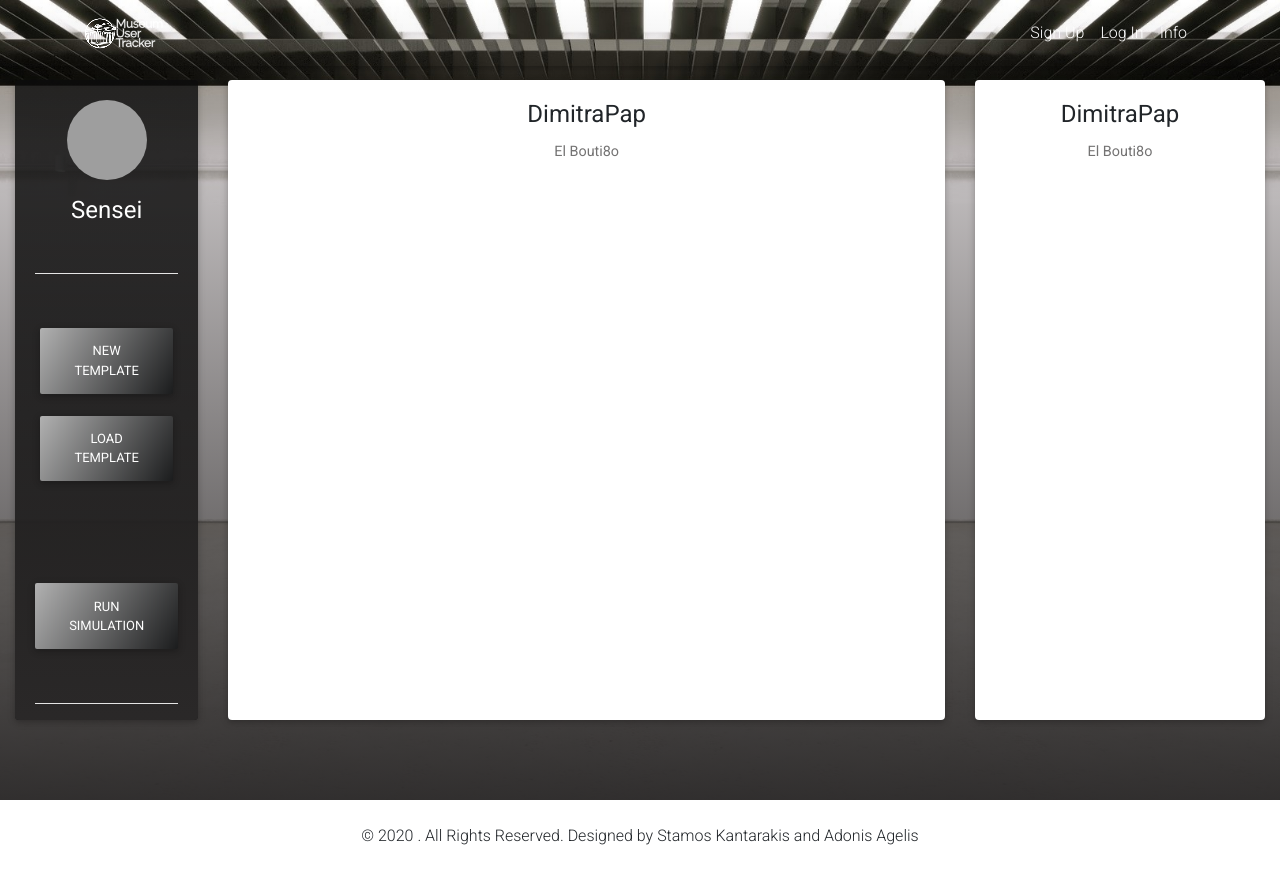
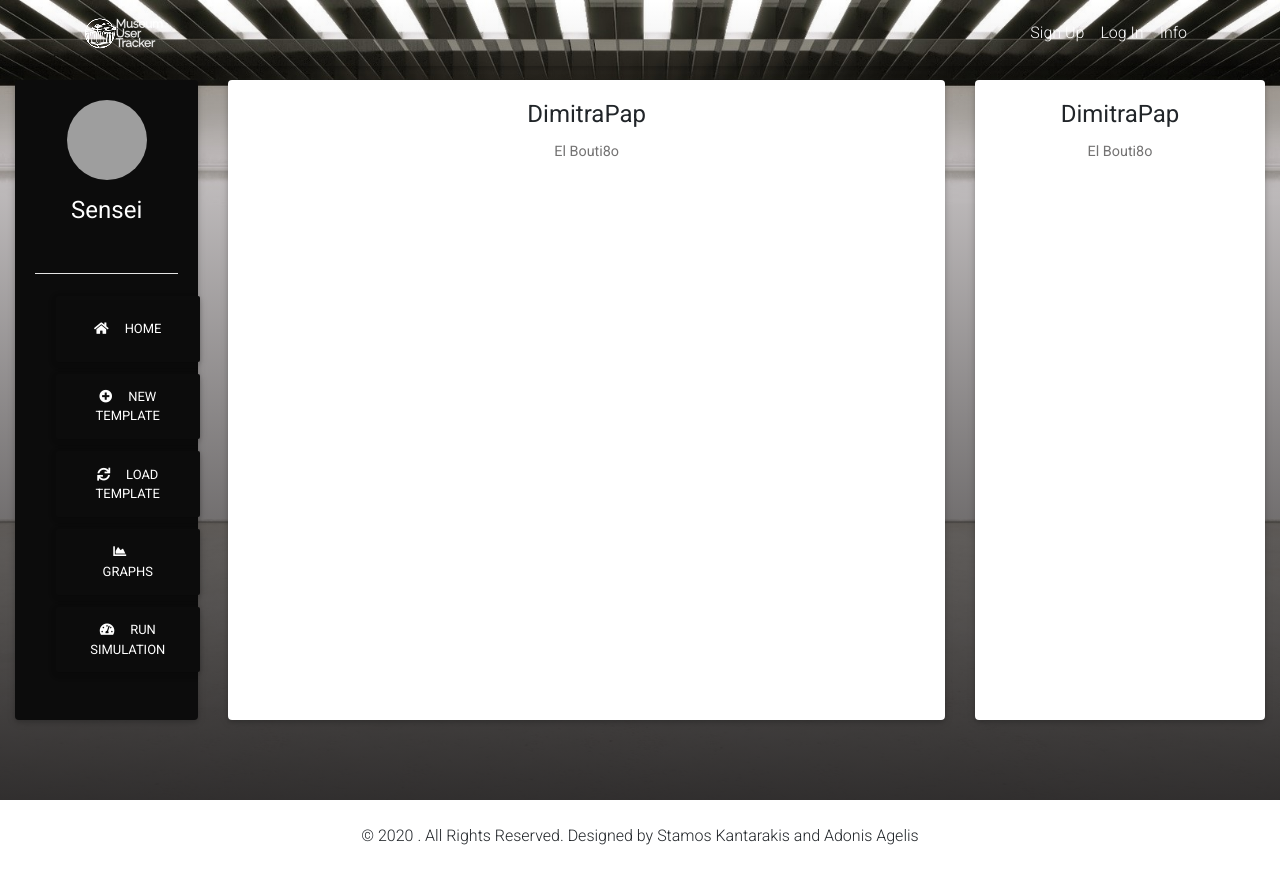
Before and after one commit to AdonisAgelis/thesis-project, a React (Create React App) app in the folder frontend/: page /profile in a window 1280 px wide. Built offline with nearby package versions, Linux system fonts and the light colour scheme; grey boxes are pictures that could not be loaded.

Commit message:
THE WHIP

```diff
--- a/frontend/package.json
+++ b/frontend/package.json
@@ -9,6 +9,7 @@
     "bootstrap": "^4.5.0",
     "mdbreact": "^4.27.0",
     "react": "^16.13.1",
+    "react-bootstrap-icons": "^1.0.3-alpha5",
     "react-dom": "^16.13.1",
     "react-pro-sidebar": "^0.4.3",
     "react-router-dom": "^5.2.0",
--- a/frontend/src/columnsProfile.component.js
+++ b/frontend/src/columnsProfile.component.js
@@ -1,5 +1,6 @@
 import React from "react";
 import { BrowserRouter as Router } from "react-router-dom";
+
 import {
   MDBMask,
   MDBRow,
@@ -15,6 +16,9 @@ import {
   MDBCardText,
   MDBInput,
   MDBAnimation,
+  MDBBtnGroup,
+  MDBNav,
+  MDBNavLink,
 } from "mdbreact";
 import "./profile.css";
 
@@ -23,12 +27,13 @@ class ColumnsProfile extends React.Component {
     if (this.props.columnPos == 2) {
       return (
         <MDBCol md={this.props.columnPos}>
+          <MDBAnimation type="fadeInDown" delay=".3s">
             <MDBCard
               style={{
                 height: "40rem",
               }}
             >
-            <MDBCardBody className="rounded mb-0 gradient">
+              <MDBCardBody className="rounded mb-0">
                 <img
                   id="avatar"
                   className="rounded-circle"
@@ -45,30 +50,48 @@ class ColumnsProfile extends React.Component {
                   Sensei
                 </MDBCardTitle>
                 <hr className="hr" style={{ backgroundColor: "white" }}></hr>
-              {/* <MDBCardText style={{textAlign: 'center'}}>
-
-                        </MDBCardText> */}
-              <div className="profBtn">
-                <MDBBtn className="styleBtn" gradient>
+                <MDBCol>
+                  <MDBNav className="flex-column   ">
+                    <MDBBtn className="styleBtn">
+                      <MDBIcon icon="home" style={{ marginRight: "1rem" }} />
+                      Home
+                    </MDBBtn>
+                    <MDBBtn className="styleBtn">
+                      <MDBIcon
+                        icon="plus-circle"
+                        style={{ marginRight: "1rem" }}
+                      />
                       New Template
                     </MDBBtn>
-                <MDBBtn id="loadBtn" className="styleBtn" gradient>
+                    <MDBBtn className="styleBtn">
+                      <MDBIcon icon="sync" style={{ marginRight: "1rem" }} />
                       Load Template
                     </MDBBtn>
-              </div>
-              <div className="profBtn">
-                <MDBBtn id="runBtn" className="styleBtn" gradient>
+                    <MDBBtn className="styleBtn">
+                      <MDBIcon
+                        icon="chart-area"
+                        style={{ marginRight: "1rem" }}
+                      />
+                      Graphs
+                    </MDBBtn>
+                    <MDBBtn className="styleBtn">
+                      <MDBIcon
+                        icon="tachometer-alt"
+                        style={{ marginRight: "1rem" }}
+                      />
                       Run Simulation
                     </MDBBtn>
-              </div>
-              <hr className="hr" style={{ backgroundColor: "white" }}></hr>
+                  </MDBNav>
+                </MDBCol>
               </MDBCardBody>
             </MDBCard>
+          </MDBAnimation>
         </MDBCol>
       );
     } else if (this.props.columnPos == 7) {
       return (
         <MDBCol md={this.props.columnPos}>
+          <MDBAnimation type="fadeInDown" delay=".4s">
             <MDBCard
               style={{
                 height: "40rem",
@@ -87,11 +110,13 @@ class ColumnsProfile extends React.Component {
                 </MDBCardText>
               </MDBCardBody>
             </MDBCard>
+          </MDBAnimation>
         </MDBCol>
       );
     } else if (this.props.columnPos == 3) {
       return (
         <MDBCol md={this.props.columnPos}>
+          <MDBAnimation type="fadeInDown" delay=".5s">
             <MDBCard
               style={{
                 height: "40rem",
@@ -110,6 +135,7 @@ class ColumnsProfile extends React.Component {
                 </MDBCardText>
               </MDBCardBody>
             </MDBCard>
+          </MDBAnimation>
         </MDBCol>
       );
     }
--- a/frontend/src/profile.css
+++ b/frontend/src/profile.css
@@ -25,7 +25,7 @@
 }
 
 #profile .card {
-  background-color: rgba(12, 12, 12, 0.822);
+  background-color: rgb(12, 12, 12);
 }
 
 #profile h6 {
@@ -57,9 +57,9 @@
 
 #profile .styleBtn {
   background-image: linear-gradient(
-    120deg,
-    rgb(177, 177, 177) 0%,
-    rgb(27, 28, 29) 100%
+    0deg,
+    rgb(12, 12, 12) 0%,
+    rgb(12, 12, 12) 100%
   );
 }
 
```
Also changed, not shown: 1 other file (tests, documents, lock files or other folders). Lines whose indentation alone changed are shown as unchanged.
